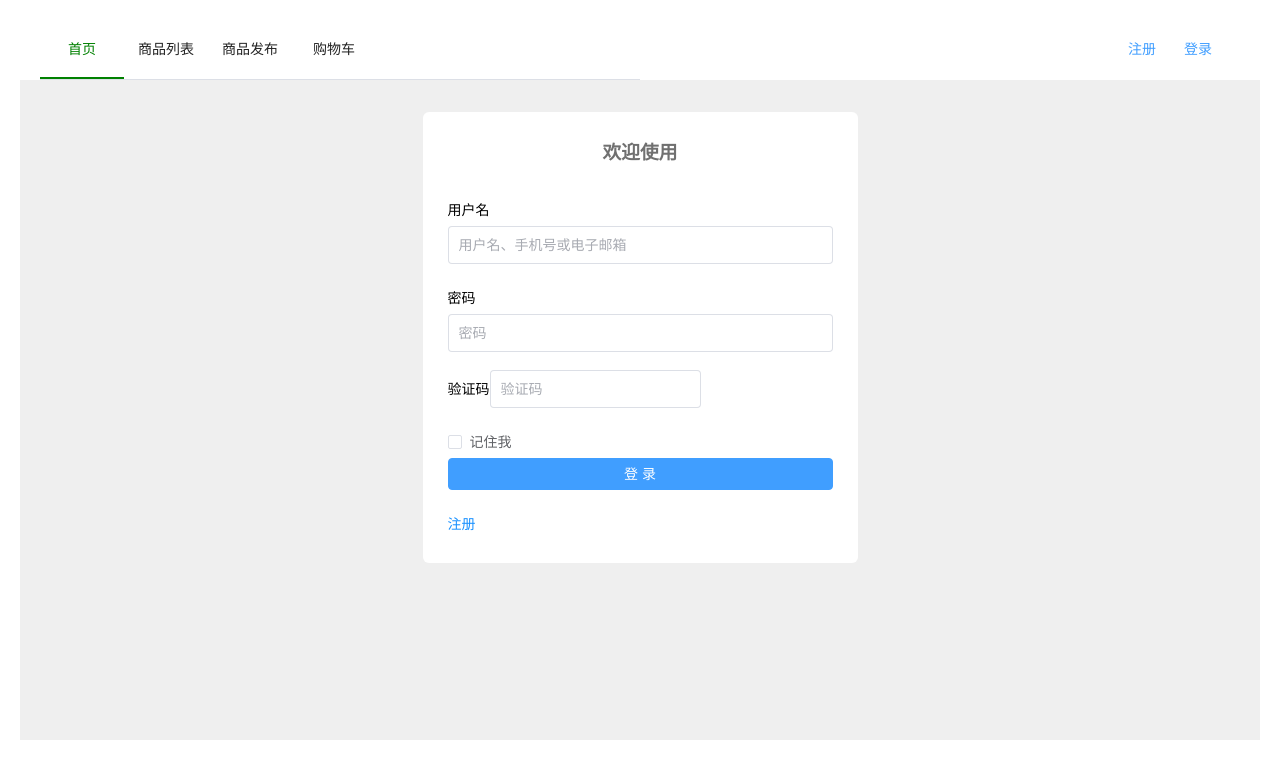
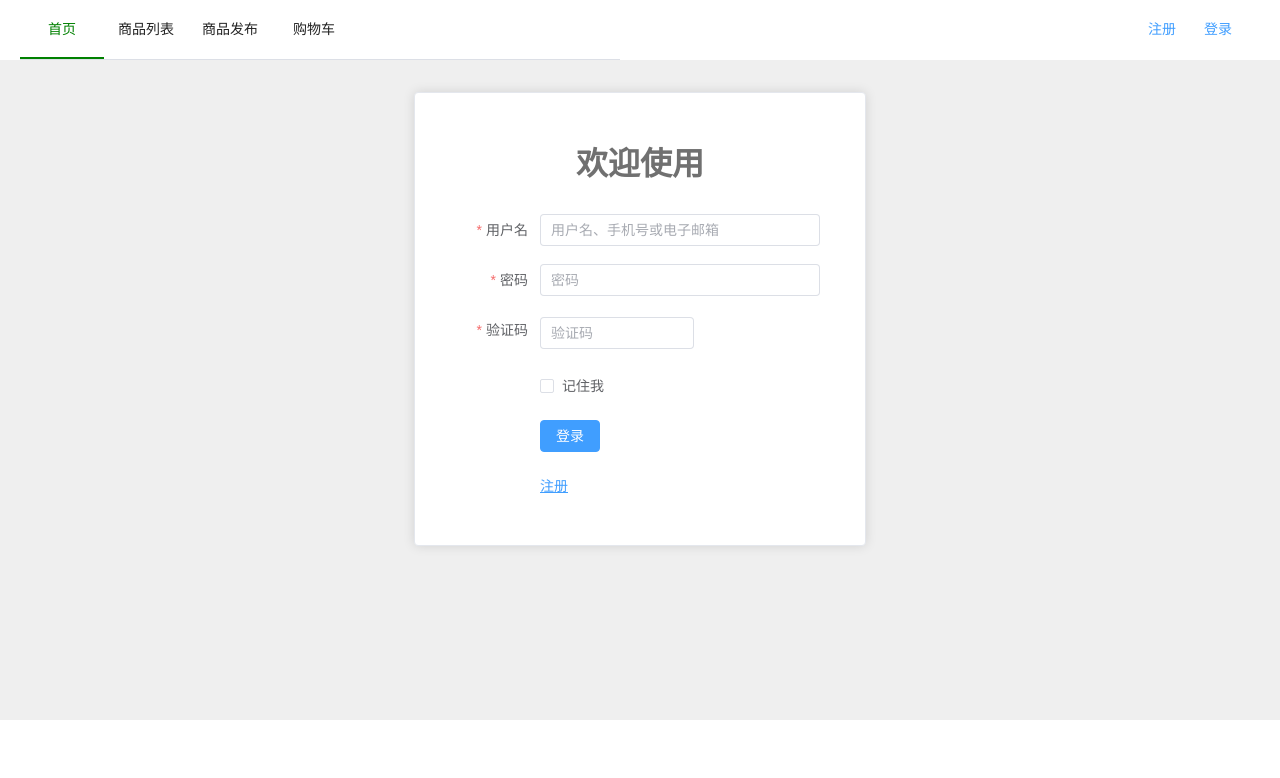
Before and after one commit to QuadnucYard/shabby-bookstore, a Vue app: page /auth/login in a window 1280 px wide. Shown: the top 778 px of the page. Built offline with nearby package versions, Linux system fonts and the light colour scheme.

Commit message:
Improve auth

```diff
--- /dev/null
+++ b/src/api/auth.ts
@@ -0,0 +1,9 @@
+import axios from "@/utils/request";
+
+export async function register(user: any) {
+  return await axios.post("/auth/register", user);
+}
+
+export async function login(user: { username: string; password: string }) {
+  return await axios.post("/auth/login", user);
+}
--- a/src/styles/index.scss
+++ b/src/styles/index.scss
@@ -4,11 +4,11 @@
 
 body {
   font-family:
-    /*"Helvetica Neue", Helvetica, "PingFang SC", "Hiragino Sans GB",*/
-    "Microsoft YaHei", "微软雅黑", Arial, sans-serif;
+    /*"Helvetica Neue", Helvetica, "PingFang SC", "Hiragino Sans GB",*/ "Microsoft YaHei",
+    "微软雅黑", Arial, sans-serif;
   -webkit-font-smoothing: antialiased;
   -moz-osx-font-smoothing: grayscale;
-  margin: 20px;
+  margin: 0;
   //background: #1e1e1e;
 }
 
@@ -22,3 +22,37 @@ code {
   background-color: var(--el-color-primary-light-9);
   color: var(--el-color-primary);
 }
+
+.center-form-wrapper {
+  margin: auto;
+  display: flex;
+  justify-content: center;
+  align-items: center;
+  background-size: cover;
+
+  .title {
+    margin: 0 auto 30px auto;
+    text-align: center;
+    color: #707070;
+  }
+
+  .center-form {
+    margin: 2em;
+    // border-radius: 6px;
+    width: 400px;
+    // background: #ffffff;
+
+    padding: 25px 25px 5px 25px;
+    /* .el-input {
+      height: 38px;
+      input {
+        height: 38px;
+      }
+    } */
+    /* .input-icon {
+      height: 39px;
+      width: 14px;
+      margin-left: 2px;
+    } */
+  }
+}
--- a/src/views/login.vue
+++ b/src/views/login.vue
@@ -1,16 +1,9 @@
 <template>
-  <div class="login">
-    <el-form
-      ref="formRef"
-      :model="loginForm"
-      :rules="loginRules"
-      label-position="left"
-      label-width="0px"
-      class="login-form"
-    >
-      <h3 class="title">欢迎使用</h3>
-      <el-form-item prop="username">
-        <label>用户名</label>
+  <div class="center-form-wrapper">
+    <el-card class="center-form">
+      <el-form ref="formRef" :model="loginForm" :rules="loginRules" label-width="80px">
+        <h1 class="title">欢迎使用</h1>
+        <el-form-item label="用户名" prop="username">
           <el-input
             v-model="loginForm.username"
             type="text"
@@ -18,8 +11,7 @@
             placeholder="用户名、手机号或电子邮箱"
           />
         </el-form-item>
-      <el-form-item prop="password">
-        <label>密码</label>
+        <el-form-item label="密码" prop="password">
           <el-input
             v-model="loginForm.password"
             type="password"
@@ -28,8 +20,7 @@
             @keyup.enter="handleLogin"
           />
         </el-form-item>
-      <el-form-item prop="code">
-        <label>验证码</label>
+        <el-form-item label="验证码" prop="code">
           <el-input
             v-model="loginForm.code"
             auto-complete="off"
@@ -41,33 +32,27 @@
             <img :src="captcha" title="看不清？点击刷新" @click="getCode" alt="" />
           </div>
         </el-form-item>
+        <el-form-item>
           <el-checkbox v-model="loginForm.rememberMe"> 记住我 </el-checkbox>
-      <el-form-item style="width: 100%">
-        <el-button
-          :loading="loading"
-          size="default"
-          type="primary"
-          style="width: 100%"
-          @click.prevent="handleLogin(formRef)"
-        >
-          <span v-if="!loading">登 录</span>
-          <span v-else>登 录 中...</span>
-        </el-button>
         </el-form-item>
-      <el-form-item style="width: 100%">
-        <router-link :to="{ name: 'register' }">注册</router-link>
+        <el-form-item>
+          <el-button type="primary" @click.prevent="handleLogin(formRef!)">登录</el-button>
+        </el-form-item>
+        <el-form-item>
+          <router-link :underline="false" :to="{ name: 'register' }">注册</router-link>
         </el-form-item>
       </el-form>
+    </el-card>
   </div>
 </template>
 
 <script setup lang="ts">
-import { ElMessage, ElNotification } from "element-plus";
-import type { FormInstance, FormRules } from "element-plus";
+import { login } from "@/api/auth";
+import type { FormInstance } from "element-plus";
+import { ElMessage } from "element-plus";
 import Cookies from "js-cookie";
 import { useRoute, useRouter } from "vue-router";
 import { useStore } from "vuex";
-import axios from "@/utils/request";
 
 const route = useRoute();
 const router = useRouter();
@@ -145,14 +130,14 @@ async function handleLogin(formEl: FormInstance) {
     if (user.rememberMe) {
       Cookies.set("username", user.username, { expires: 7 });
       Cookies.set("password", user.password, { expires: 7 });
-      Cookies.set("rememberMe", user.rememberMe, { expires: 7 });
+      Cookies.set("rememberMe", "true", { expires: 7 });
     } else {
       Cookies.remove("username");
       Cookies.remove("password");
       Cookies.remove("rememberMe");
     }
     console.log("store", store.state);
-    const res = await axios.post("/auth/login", user);
+    const res = await login(user);
     console.log("reLogin", res.data);
     if (res.data.code == 200) {
       store.commit("login", res.data.result);
@@ -168,56 +153,19 @@ async function handleLogin(formEl: FormInstance) {
         type: "error",
       });
     }
-
     return false;
   });
 }
 function point() {
   const point = Cookies.get("point");
   if (point) {
-    ElNotification({
-      title: "提示",
-      message: "当前登录状态已过期，请重新登录！",
-      type: "warning",
-      duration: 5000,
-    });
+    ElMessage.warning("当前登录状态已过期，请重新登录！");
     Cookies.remove("point");
   }
 }
 </script>
 
 <style lang="scss" scoped>
-.login {
-  display: flex;
-  justify-content: center;
-  align-items: center;
-  height: 100%;
-  background-size: cover;
-}
-.title {
-  margin: 0 auto 30px auto;
-  text-align: center;
-  color: #707070;
-}
-
-.login-form {
-  margin: 2em;
-  border-radius: 6px;
-  background: #ffffff;
-  width: 385px;
-  padding: 25px 25px 5px 25px;
-  .el-input {
-    height: 38px;
-    input {
-      height: 38px;
-    }
-  }
-  .input-icon {
-    height: 39px;
-    width: 14px;
-    margin-left: 2px;
-  }
-}
 .login-tip {
   font-size: 13px;
   text-align: center;
@@ -233,16 +181,4 @@ function point() {
     vertical-align: middle;
   }
 }
-.register {
-  float: right;
-  color: rgb(24, 144, 255);
-}
-a {
-  color: #1890ff;
-  text-decoration: none;
-  background-color: transparent;
-  outline: none;
-  cursor: pointer;
-  transition: color 0.3s;
-}
 </style>
--- a/src/views/register.vue
+++ b/src/views/register.vue
@@ -1,15 +1,14 @@
 <template>
-  <div class="page-register" style="padding: 1em">
-    <section>
-      <div>
+  <div class="center-form-wrapper">
+    <el-card class="center-form">
       <el-form
         ref="formRef"
         :model="registerForm"
         :rules="rules"
-          label-width="100px"
-          class="register-form"
+        label-width="80px"
         autocomplete="off"
       >
+        <h1 class="title">注册</h1>
         <el-form-item label="用户名" prop="name">
           <el-input v-model="registerForm.name" />
         </el-form-item>
@@ -34,23 +33,22 @@
           <el-checkbox v-model="registerForm.agreed">同意注册协议</el-checkbox>
         </el-form-item>
         <el-form-item>
-            <el-button type="primary" @click="submitForm(formRef)">注册</el-button>
+          <el-button type="primary" @click.prevent="submitForm(formRef!)">注册</el-button>
+        </el-form-item>
+        <el-form-item>
+          已有账号？
+          <router-link :underline="false" :to="{ name: 'login' }">登录</router-link>
         </el-form-item>
       </el-form>
-        <div class="login">
-          <span class="bold">已有账号？</span>
-          <span><router-link :to="{ name: 'login' }">登录</router-link></span>
-        </div>
-      </div>
-    </section>
+    </el-card>
   </div>
 </template>
 
 <script setup lang="ts">
-import { ElMessage, ElNotification } from "element-plus";
+import { register } from "@/api/auth";
 import { encrypt } from "@/utils/rsaEncrypt";
 import type { FormInstance } from "element-plus";
-import axios from "@/utils/request";
+import { ElMessage } from "element-plus";
 import { useRoute, useRouter } from "vue-router";
 import { useStore } from "vuex";
 
@@ -130,15 +128,13 @@ const formRef = ref<FormInstance>();
 async function submitForm(formEl: FormInstance) {
   console.log("submit register111");
   await formEl.validate(async (valid, fields) => {
-    console.log("submit register11", valid, fields);
     if (!valid) {
       //return;
     }
     console.log("submit register");
-    try {
-      const res = await axios.post("/auth/register", {
+    const res = await register({
       username: registerForm.name,
-        password: registerForm.pwd,
+      password: encrypt(registerForm.pwd),
       name: "",
       phone: registerForm.phone,
       email: registerForm.email,
@@ -155,9 +151,6 @@ async function submitForm(formEl: FormInstance) {
       ElMessage({ message: res.data.message, type: "success" });
     } else {
       ElMessage({ message: res.data.message, type: "error" });
-      }
-    } catch (e) {
-      //ElMessage({ message: "注册失败，网络连接错误", type: "error" });
     }
   });
 }
```
Lines whose indentation alone changed are shown as unchanged.
